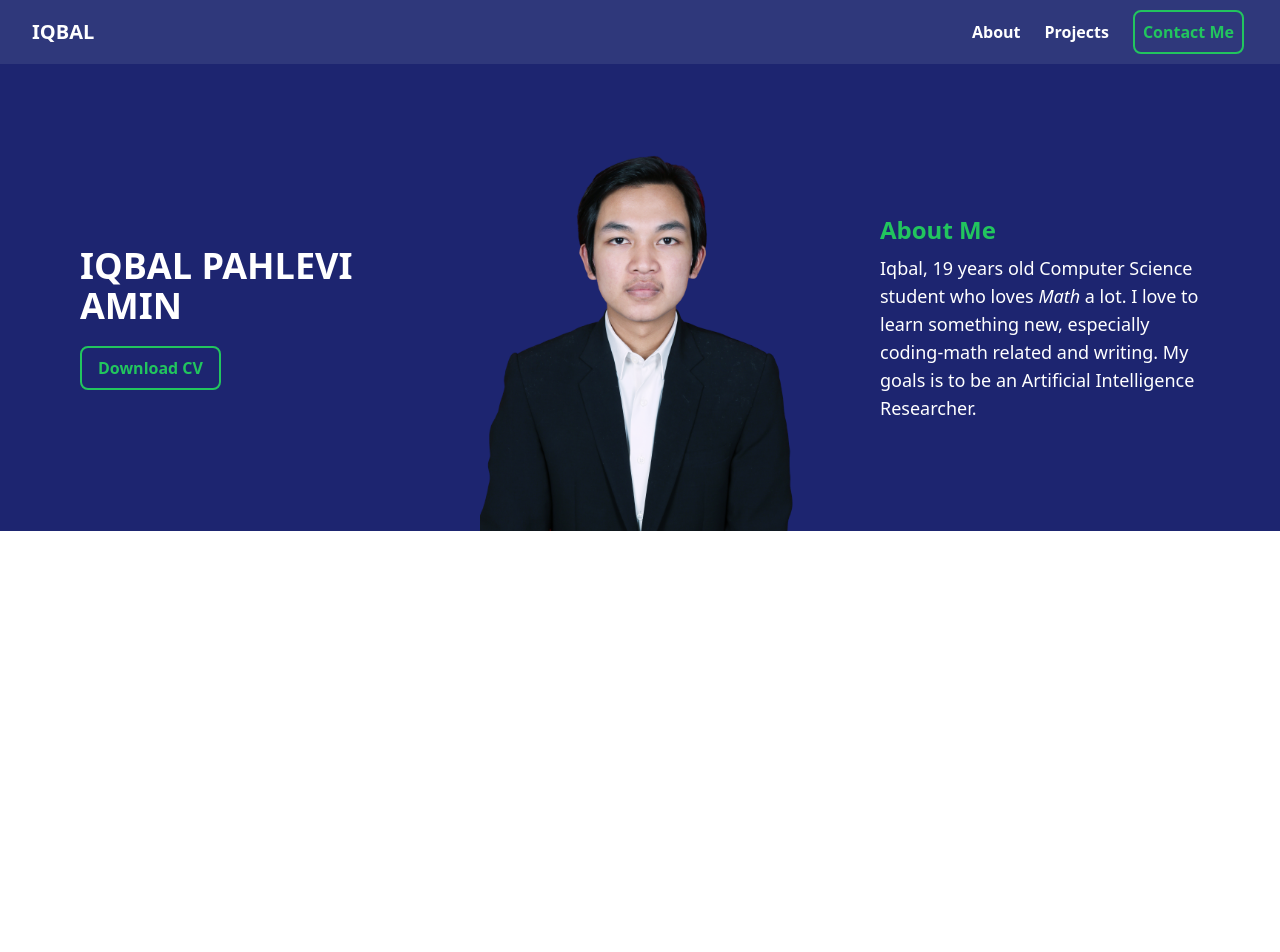
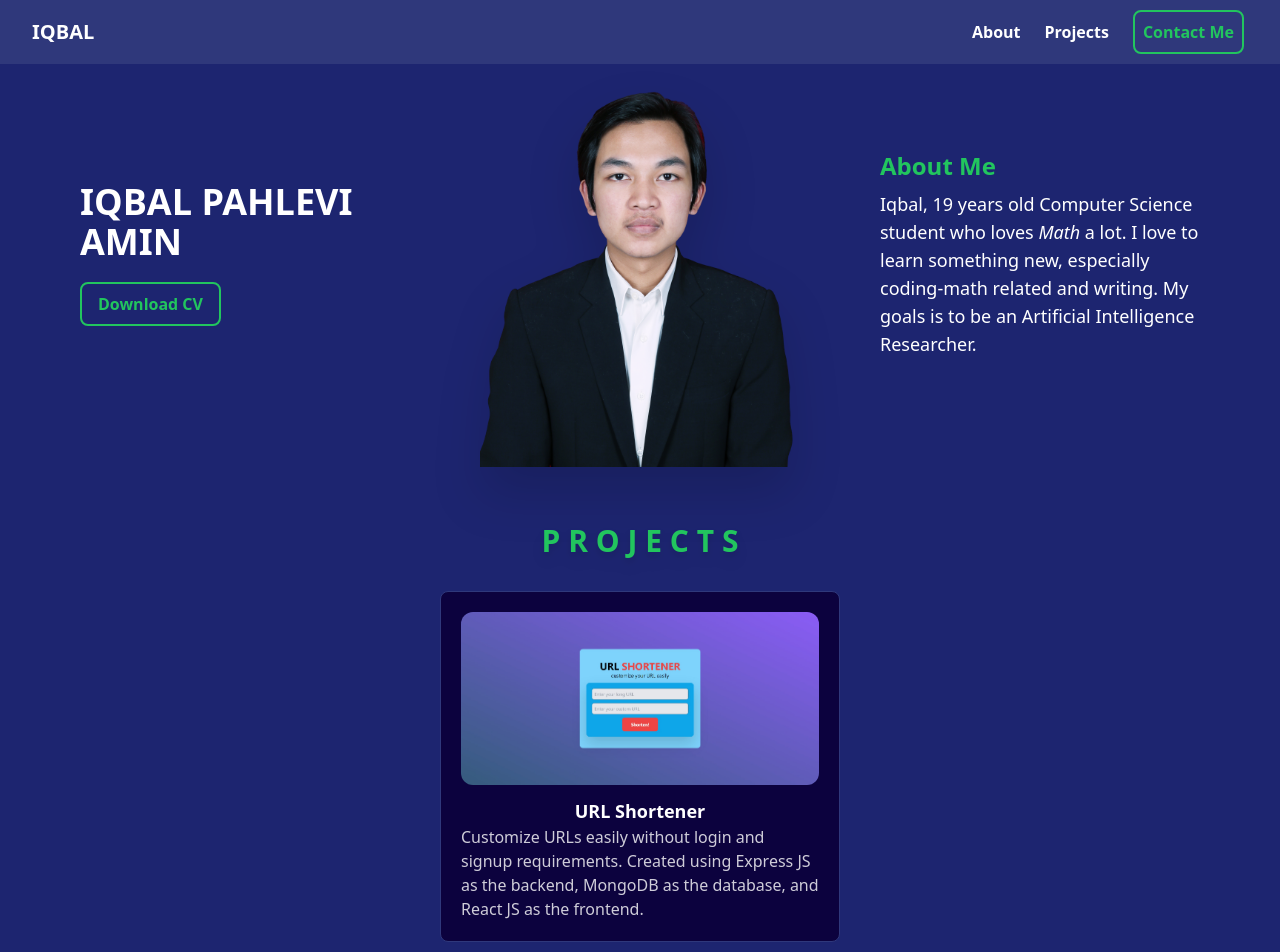
Before and after one commit to iqbalpa/profile-website, a React (Create React App) app: page / in a window 1280 px wide. Shown: the top 952 px of the page. Before the commit the page ends 800 px from the top, so only its background shows below. Built offline with nearby package versions, Linux system fonts and the light colour scheme.

Commit message:
added the projects section

```diff
--- a/src/App.js
+++ b/src/App.js
@@ -1,11 +1,15 @@
 import Header from "./components/Header/Header"
 import Hero from "./components/Hero/Hero"
+import Project from "./components/Projects/Project"
+import FEMentor from "./components/Projects/FEMentor"
 
 export default function App() {
   return (
     <>
       <Header />
       <Hero />
+      <Project />
+      <FEMentor />
     </>
   )
 }
--- a/src/components/Header/Header.js
+++ b/src/components/Header/Header.js
@@ -2,17 +2,8 @@ import React from "react";
 
 const Header = () => {
     return (
-        <header className="h-16 flex flex-row justify-between items-center bg-ResolutionBlue text-white">
+        <header className="fixed w-screen h-16 z-10 flex flex-row justify-between items-center bg-ResolutionBlue text-white">
             <a href="#" className="ml-8 text-xl font-extrabold">IQBAL</a>
-
-            {/* <div className="flex flex-row">
-                <a href="https://github.com/iqbalpa" target="_blank">
-                    <img src="/github.png" alt="GitHub" />
-                </a>
-                <a href="https://www.linkedin.com/in/iqbalpahlevia" target="_blank">
-                    <img src="/linkedin.png" alt="LinkedIn" />
-                </a>
-            </div> */}
 
             <div className="flex flex-row items-center pr-6 text-md font-semibold">
                 <a href="#" className="m-3 hover:text-green-500">About</a>
--- a/src/components/Hero/Hero.js
+++ b/src/components/Hero/Hero.js
@@ -7,7 +7,7 @@ const Hero = () => {
                 <p className="text-4xl font-bold mb-5">IQBAL PAHLEVI AMIN</p>
                 <button href="#" className="px-4 py-2 font-bold rounded-lg border-2 border-green-500 duration-300 hover:bg-green-500 text-green-500 hover:text-ResolutionBlue">Download CV</button>
             </div>
-            <img src="/foto.png" alt="iqbal" className="w-80"/>
+            <img src="/foto.png" alt="iqbal" className="w-80 drop-shadow-2xl"/>
             <div className="w-80">
                 <p className="text-2xl font-bold text-green-500 mb-2">About Me</p>
                 <p className="text-lg">Iqbal, 19 years old Computer Science student who loves <span className="italic">Math</span> a lot. I love to learn something new, especially coding-math related and writing. My goals is to be an Artificial Intelligence Researcher.</p>
--- /dev/null
+++ b/src/components/Projects/FEMentor.js
@@ -0,0 +1,11 @@
+import React from "react";
+
+const FEMentor = () => {
+    return (
+        <main>
+
+        </main>
+    )
+}
+
+export default FEMentor;
--- a/src/components/Projects/Project.js
+++ b/src/components/Projects/Project.js
@@ -0,0 +1,16 @@
+import React from "react";
+
+const Project = () => {
+    return (
+        <main className="bg-MidnightBlue flex flex-col justify-center items-center py-14 text-white">
+            <p className="text-3xl font-bold text-green-500 drop-shadow-lg mb-8">P R O J E C T S</p>
+            <div className="w-[25rem] bg-Sapphire flex flex-col p-5 rounded-lg border-[1px] border-ResolutionBlue">
+                <img src="/projects/url-shortener.png" alt="url shortener" className="rounded-xl w-96 mb-3"/>
+                <a href="https://iqbal-url-shortener.vercel.app/" target="_blank" className="font-bold text-lg text-center">URL Shortener</a>
+                <p className="text-left opacity-80">Customize URLs easily without login and signup requirements. Created using Express JS as the backend, MongoDB as the database, and React JS as the frontend.</p>
+            </div>
+        </main>
+    )
+}
+
+export default Project;
```
Also changed, not shown: public/projects/url-shortener.png (added).
